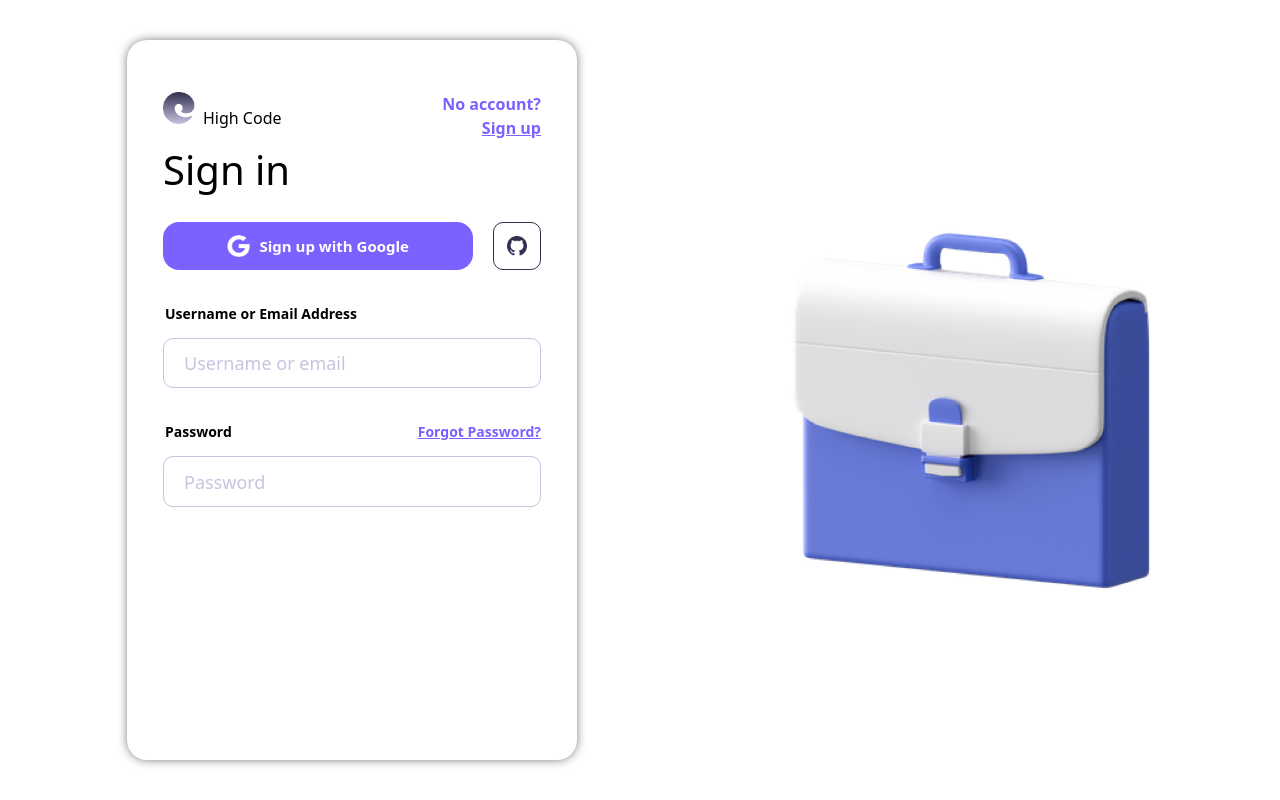
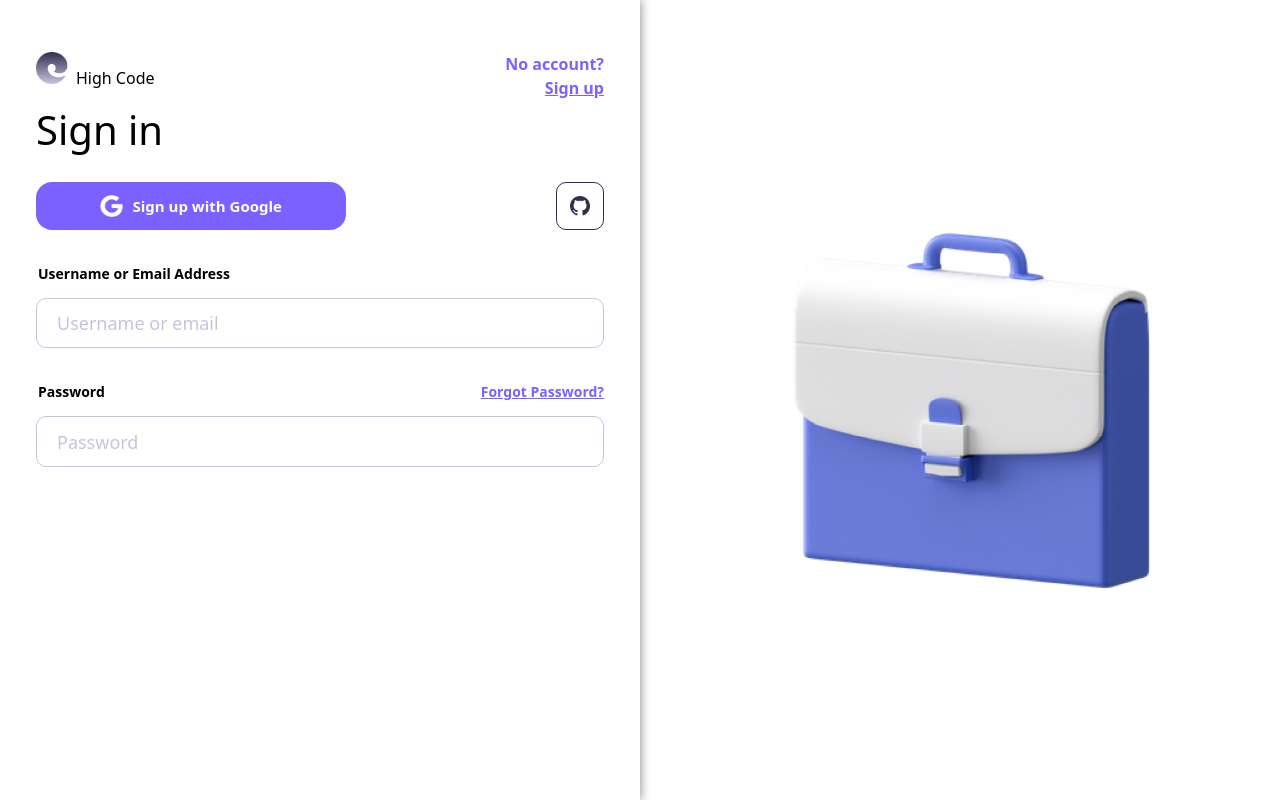
Before and after one commit to HANU-GDSC/hanuoj-fe, a Vue app: page /login in a window 1280 px wide. Built offline with nearby package versions, Linux system fonts and the light colour scheme; no server answers.

Commit message:
authLayout

```diff
--- a/src/components/authentication/AuthLayout.vue
+++ b/src/components/authentication/AuthLayout.vue
@@ -1,9 +1,7 @@
 <template>
-  <div class="container">
-    <div class="layout-content">
-      <div class="layout-content__box">
+    <div class="auth-container">
+        <div class="content-box">
             <slot name="layoutcontent"></slot>
-      </div>
         </div>
         <div class="img">
             <slot name="image"></slot>
@@ -18,28 +16,13 @@ export default {
 </script>
 
 <style lang="scss" scoped>
-.container {
-  width: 100vw;
-  height: 100vh;
-  display: flex;
+.auth-container {
+    @apply flex justify-between w-screen h-screen;
 }
-.layout-content {
-    width: 55%;
-    display: flex;
-    justify-content: center;
-    align-items: center;
-    &__box {
-        overflow: auto;
-        width: 80%;
-        min-width: 300px;
-        max-width: 450px;
-        max-height: 800px;
-        height: 90%;
-        padding: 20px;
-        border-radius: 20px;
+    .content-box {
+        @apply h-full p-5 w-1/2;
         background-color: var(--container-color);
         box-shadow: 0 0 10px rgba(0, 0, 0, 0.5);
-    }
     }
 .img {
     display: flex;
@@ -51,23 +34,11 @@ export default {
     overflow: hidden;
 }
 @media only screen and (max-width: 850px) {
-    .layout-content {
+    .content-box {
         width: 100%;
     }
     .img {
         display: none;
     }
 }
-
-@media only screen and (max-width: 600px) {
-    .layout-content {
-        &__box {
-            width: 100%;
-            height: 100%;
-            max-width: unset;
-            max-height: unset;
-            border-radius: 0;
-        }
-    }
-}
 </style>
--- a/src/components/problem/detail/Problem.vue
+++ b/src/components/problem/detail/Problem.vue
@@ -58,8 +58,6 @@ export default {
             const coreProblemProblemId = await (await getPracticeProblem(this.$route.params.id)).getCoreProblemProblemId();
             this.problem = await getProblemById(coreProblemProblemId);
 
-            this.firstLoading = false;
-
             // __________restore the code of problem from local storage (if exist)__________
             this.$store.dispatch("problem/setCurrentProblemsCode", {
                 id: this.problem.getId(),
@@ -103,20 +101,7 @@ export default {
                         : defaultSettings[key];
             });
             this.$store.dispatch("general/setEditorSettings", settingToSave);
-
-            // __________handle resize__________
-            this.$nextTick(() => {
-                const left = this.$el.getElementsByClassName("left")[0];
-                const right = this.$el.getElementsByClassName("right")[0];
-                const observer = new MutationObserver((mutations) => {
-                    right.style.width = `calc(100% - 45px - ${left.style.width})`;
-                    if (left.style.display === "none")
-                        right.removeAttribute("style");
-                });
-                observer.observe(left, {
-                    attributes: true,
-                });
-            });
+            this.firstLoading = false;
         } catch (error) {
             this.problemNotFound = true;
             this.firstLoading = false;
@@ -130,55 +115,35 @@ export default {
 <style lang="scss" scoped>
 $header-height: 50px;
 $left-width: 40%;
-$margin: 15px;
+$gap: 15px;
 
 .problem-detail {
-    position: fixed;
-    width: 100%;
-    height: 100%;
-    top: 0;
-    left: 0;
-    color: var(--first-color);
+    @apply fixed w-full h-full top-0 left-0;
     .content > * {
         border: 1px solid var(--stroke-color);
         border-radius: 10px;
     }
     .content {
-        width: 100%;
-        height: 100%;
+        @apply grid w-full h-full;
+        grid-template-areas: "header header" "left right";
+        grid-template-columns: min-content;
+        grid-template-rows: min-content;
+        gap: $gap;
+        padding: $gap;
         .header {
-            position: relative;
-            width: 100%;
-            height: $header-height;
-            border: none;
-            box-shadow: none;
+            grid-area: header;
+            @apply relative;
         }
         .left {
-            position: relative;
-            left: $margin;
-            width: calc($left-width);
-            height: calc(100% - $header-height - $margin);
-            float: left;
-            overflow: hidden;
-            resize: horizontal;
-            transition: resize 0s;
+            grid-area: left;
+            @apply relative resize-x overflow-hidden;
         }
         .right {
-            position: relative;
-            right: $margin;
-            width: calc(100% - $left-width - $margin - $margin - $margin);
-            height: calc(100% - $header-height - $margin);
-            float: right;
-            overflow: hidden;
-            transition: width 0s;
+            grid-area: right;
+            @apply relative overflow-hidden;
         }
         .right-full-screen {
-            float: none;
-            right: 0;
-            border-radius: 0;
-            position: relative;
-            width: calc(100%);
-            height: calc(100%);
+            @apply rounded-none;
         }
     }
     --nav-height: 60px;
```
Lines whose indentation alone changed are shown as unchanged.
